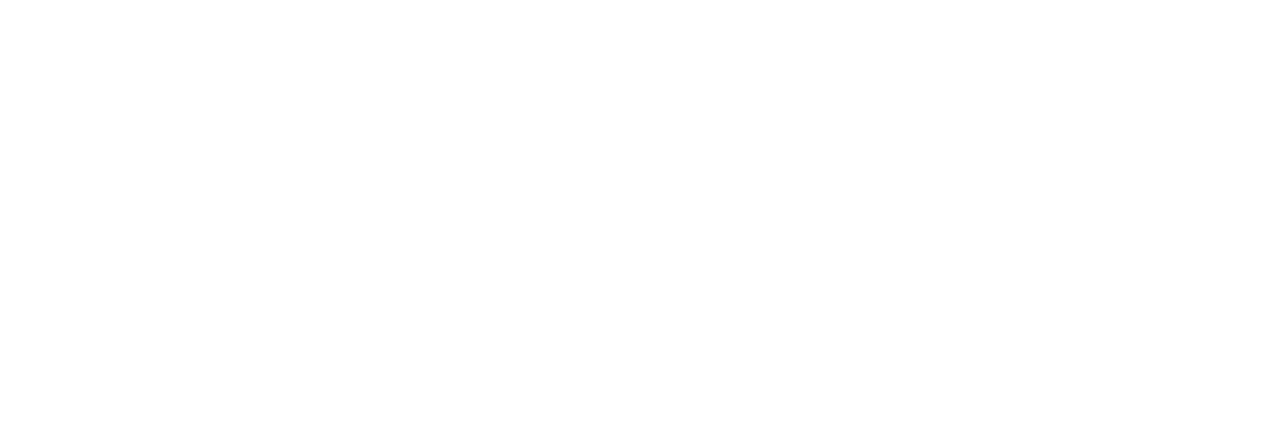
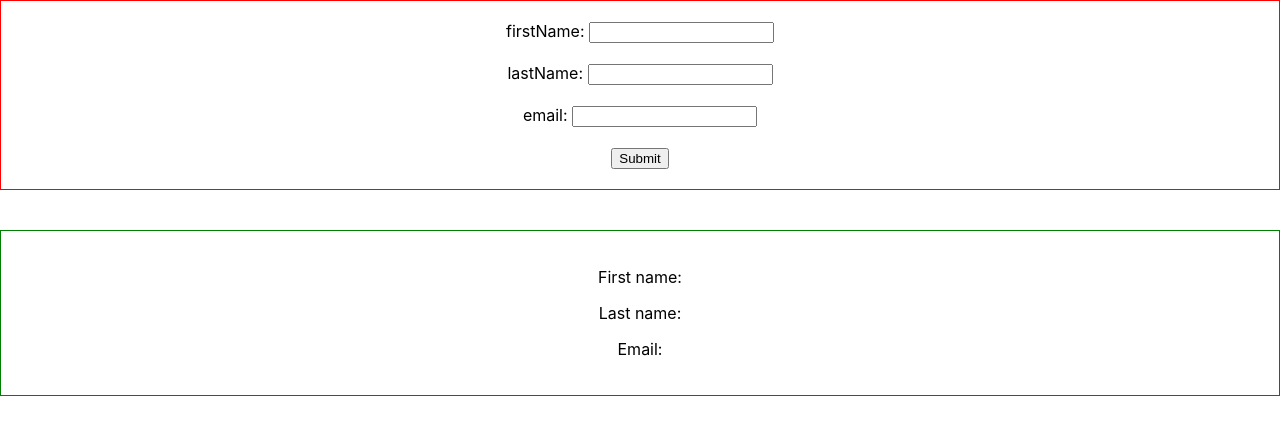
Before and after one commit to MichellePeens2/tic_tac_toe, a React (Create React App) app: page / in a window 1280 px wide. Shown: the top 434 px of the page. Built offline with nearby package versions, Linux system fonts and the light colour scheme.

Commit message:
Form example

```diff
--- a/src/App/App.css
+++ b/src/App/App.css
@@ -2,37 +2,12 @@
   text-align: center;
 }
 
-.App-logo {
-  height: 40vmin;
-  pointer-events: none;
+.form {
+  border: 1px solid red;
+  padding: 20px;
 }
 
-@media (prefers-reduced-motion: no-preference) {
-  .App-logo {
-    animation: App-logo-spin infinite 20s linear;
-  }
+.result {
+  border: 1px solid green;
+  padding: 20px;
 }
-
-.App-header {
-  background-color: #282c34;
-  min-height: 100vh;
-  display: flex;
-  flex-direction: column;
-  align-items: center;
-  justify-content: center;
-  font-size: calc(10px + 2vmin);
-  color: white;
-}
-
-.App-link {
-  color: #61dafb;
-}
-
-@keyframes App-logo-spin {
-  from {
-    transform: rotate(0deg);
-  }
-  to {
-    transform: rotate(360deg);
-  }
-}
--- a/src/App/App.tsx
+++ b/src/App/App.tsx
@@ -1,10 +1,65 @@
-import React from 'react';
+import React, { useState } from 'react';
 import './App.css';
 
+function TextField({label, value, setValue}: {label: string, value: string, setValue: (value: string) => void}) {
+  const onChange = (e: React.ChangeEvent<HTMLInputElement>) => {
+    setValue(e.target.value)
+  }
+
+  return (
+    <>
+      <label>{label}: </label>
+      <input type="text" name="firstName" value={value} onChange={onChange}/>
+      <br/><br/>
+    </>
+  )
+}
+
 function App() {
+  const [firstName, setFirstName] = useState(''); // takes the initial value of the state variable as an argument
+  const [lastName, setLastName] = useState('');
+  const [email, setEmail] = useState('');
+
+  // const [firstName, setFirstName] = useState(() => setDefaultFirstName());
+
+  // const [prevFirstName, setPrevFirstName] = useState('');
+  // const [prevLastName, setPrevLastName] = useState('');
+  // const [prevEmail, setPrevEmail] = useState('');
+
+  const handleSubmit = (event: React.FormEvent<HTMLFormElement>) => {
+    event.preventDefault(); // no refresh
+    console.log('test');
+  }
+
   return (
     <div className="App">
+      <form className="form" onSubmit={handleSubmit}>
+        <TextField
+          label='firstName'
+          value={firstName}
+          setValue={setFirstName}
+        />
+        <TextField
+          label='lastName'
+          value={lastName}
+          setValue={setLastName}
+        />
+        <TextField
+          label='email'
+          value={email}
+          setValue={setEmail}
+        />
+        <input type="submit" value="Submit" />
+      </form>
 
+      <br/>
+      <br/>
+
+      <div className="result">
+        <p> First name: {firstName}  </p>
+        <p> Last name: {lastName} </p>
+        <p> Email: {email}</p>
+      </div>
     </div>
   );
 }
```
